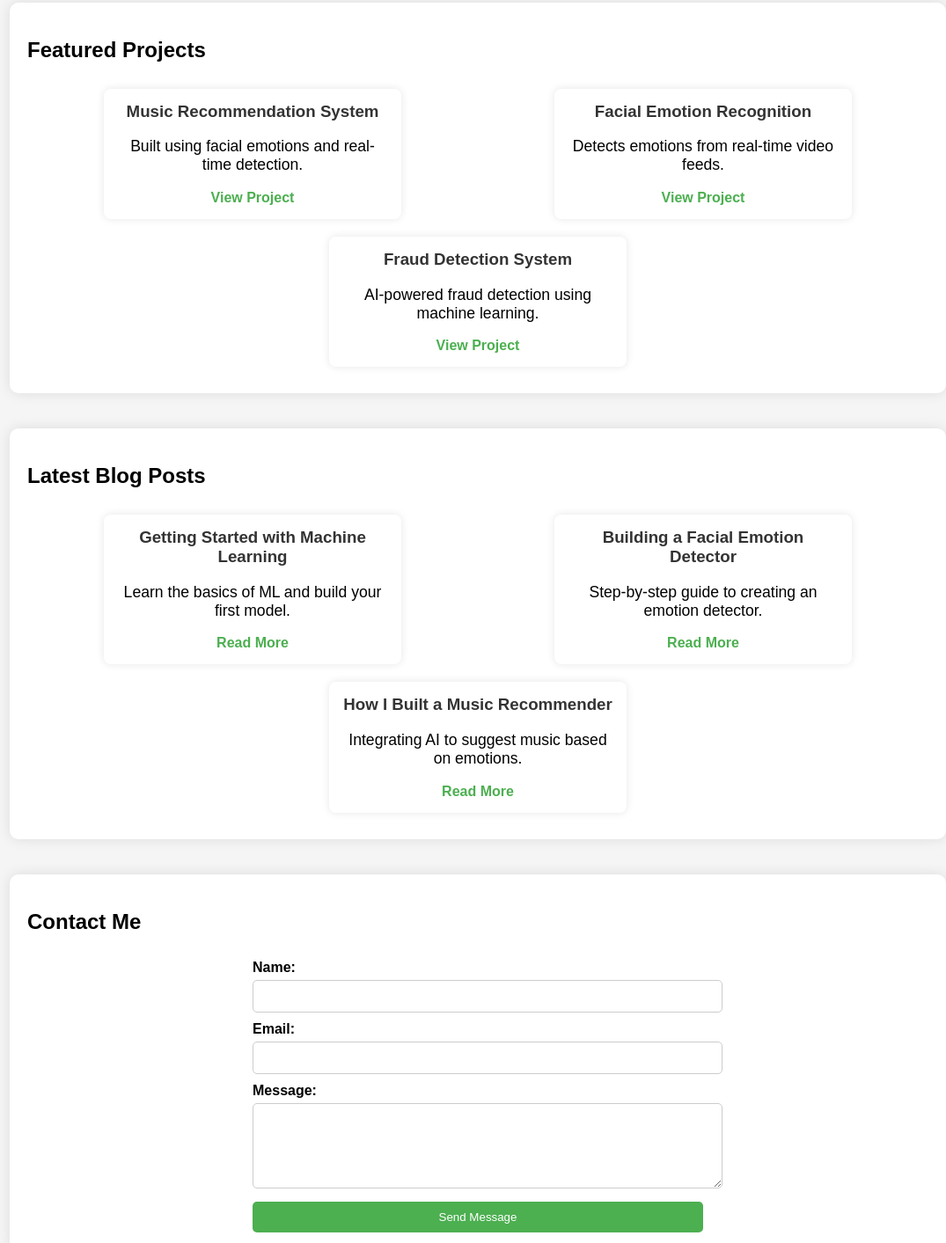
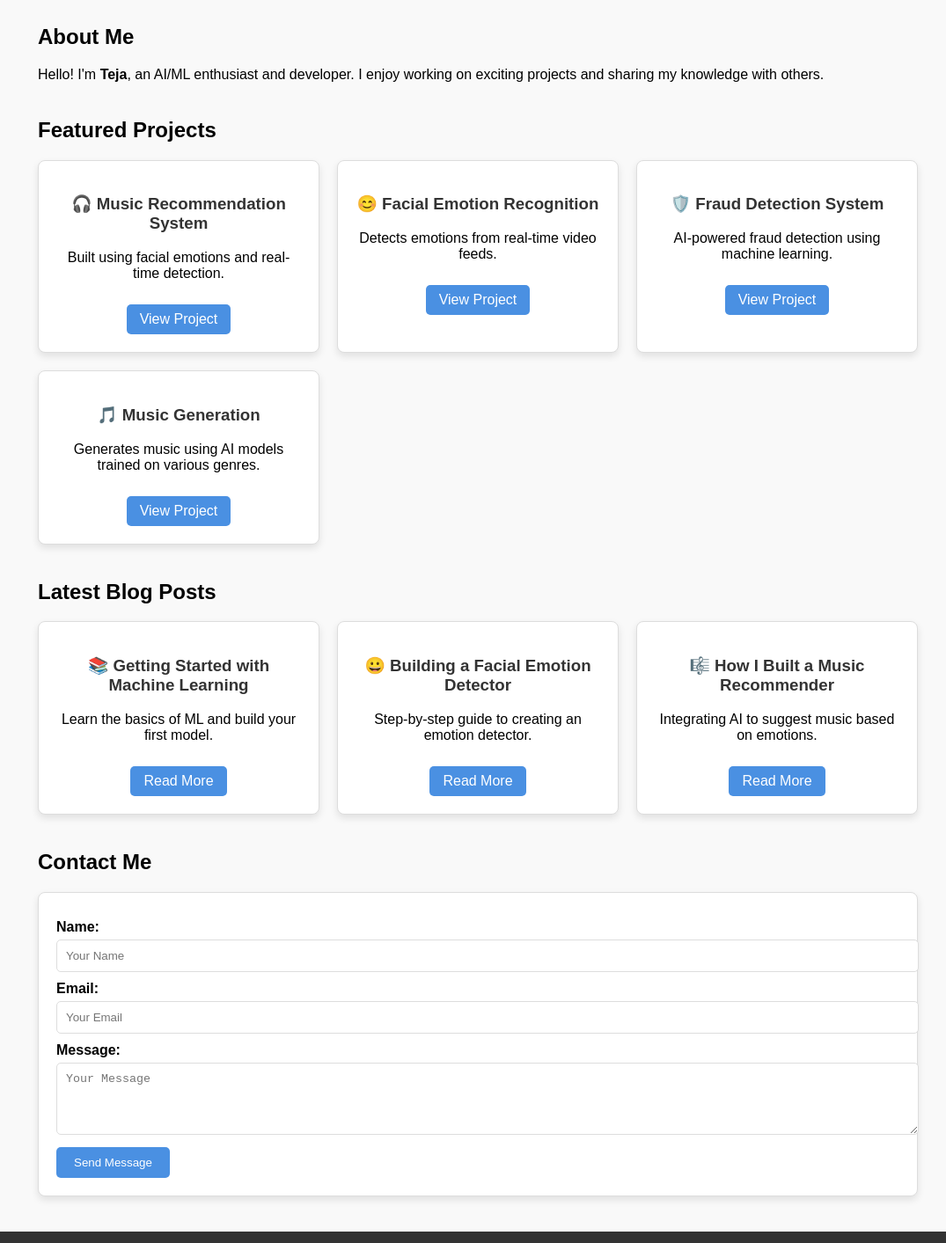
Before and after one commit to teja2704/teja2704.github.io, a plain HTML site: page index.html in a window 1280 px wide. Shown: the part 166-1579 px from the top of the page at 88% size, without its empty margins (97-1172 px from the left). Drawn offline with Linux system fonts and the light colour scheme.

Commit message:
Fixed security issue with rel='noopener'

```diff
--- a/index.html
+++ b/index.html
@@ -1,10 +1,10 @@
 <!DOCTYPE html>
 <html lang="en">
 <head>
-    <meta charset="UTF-8">
-    <meta name="viewport" content="width=device-width, initial-scale=1.0">
+    <meta charset="UTF-8" />
+    <meta name="viewport" content="width=device-width, initial-scale=1.0" />
     <title>Teja's Blog</title>
-    <link rel="stylesheet" href="style.css">
+    <link rel="stylesheet" href="style.css" />
 </head>
 <body>
     <header>
@@ -12,66 +12,74 @@
         <p>Sharing my journey in AI, ML, and beyond!</p>
     </header>
 
-    <!-- Projects Showcase -->
-    <section>
+    <section id="about">
+        <h2>About Me</h2>
+        <p>
+            Hello! I'm <strong>Teja</strong>, an AI/ML enthusiast and developer. I enjoy working on exciting projects and sharing my knowledge with others.
+        </p>
+    </section>
+
+    <!-- Featured Projects Section -->
+    <section id="projects">
         <h2>Featured Projects</h2>
-        <div class="projects-container">
-            <div class="project-card">
-                <h3>Music Recommendation System</h3>
+        <div class="project-container">
+            <div class="project">
+                <h3>🎧 Music Recommendation System</h3>
                 <p>Built using facial emotions and real-time detection.</p>
-                <a href="#">View Project</a>
+                <a href="https://github.com/teja2704/music-recommendation-system" target="_blank" rel="noopener">View Project</a>
             </div>
-
-            <div class="project-card">
-                <h3>Facial Emotion Recognition</h3>
+            <div class="project">
+                <h3>😊 Facial Emotion Recognition</h3>
                 <p>Detects emotions from real-time video feeds.</p>
-                <a href="#">View Project</a>
+                <a href="https://github.com/teja2704/Hand-Written" target="_blank" rel="noopener">View Project</a>
             </div>
-
-            <div class="project-card">
-                <h3>Fraud Detection System</h3>
+            <div class="project">
+                <h3>🛡️ Fraud Detection System</h3>
                 <p>AI-powered fraud detection using machine learning.</p>
-                <a href="#">View Project</a>
+                <a href="https://github.com/teja2704/Hand-Gesture" target="_blank" rel="noopener">View Project</a>
+            </div>
+            <div class="project">
+                <h3>🎵 Music Generation</h3>
+                <p>Generates music using AI models trained on various genres.</p>
+                <a href="https://github.com/teja2704/music-generation" target="_blank" rel="noopener">View Project</a>
             </div>
         </div>
     </section>
 
-    <!-- Blog Posts -->
-    <section>
+    <!-- Blog Section -->
+    <section id="blog">
         <h2>Latest Blog Posts</h2>
-        <div class="blog-posts">
-            <div class="post">
-                <h3>Getting Started with Machine Learning</h3>
+        <div class="blog-container">
+            <div class="blog-post">
+                <h3>📚 Getting Started with Machine Learning</h3>
                 <p>Learn the basics of ML and build your first model.</p>
                 <a href="#">Read More</a>
             </div>
-
-            <div class="post">
-                <h3>Building a Facial Emotion Detector</h3>
+            <div class="blog-post">
+                <h3>😀 Building a Facial Emotion Detector</h3>
                 <p>Step-by-step guide to creating an emotion detector.</p>
                 <a href="#">Read More</a>
             </div>
-
-            <div class="post">
-                <h3>How I Built a Music Recommender</h3>
+            <div class="blog-post">
+                <h3>🎼 How I Built a Music Recommender</h3>
                 <p>Integrating AI to suggest music based on emotions.</p>
                 <a href="#">Read More</a>
             </div>
         </div>
     </section>
 
-    <!-- Contact Form -->
-    <section>
+    <!-- Contact Form Section -->
+    <section id="contact">
         <h2>Contact Me</h2>
-        <form id="contact-form">
+        <form action="#" method="post">
             <label for="name">Name:</label>
-            <input type="text" id="name" name="name" required>
+            <input type="text" id="name" name="name" placeholder="Your Name" required />
 
             <label for="email">Email:</label>
-            <input type="email" id="email" name="email" required>
+            <input type="email" id="email" name="email" placeholder="Your Email" required />
 
             <label for="message">Message:</label>
-            <textarea id="message" name="message" rows="5" required></textarea>
+            <textarea id="message" name="message" placeholder="Your Message" rows="4" required></textarea>
 
             <button type="submit">Send Message</button>
         </form>
--- a/style.css
+++ b/style.css
@@ -1,111 +1,100 @@
-/* General Styling */
+/* General Styles */
 body {
     font-family: Arial, sans-serif;
+    background-color: #f9f9f9;
     margin: 0;
     padding: 0;
-    background-color: #f5f5f5;
 }
 
+/* Header Styles */
 header {
-    background-color: #4CAF50;
-    color: white;
+    background-color: #4a90e2;
+    color: #fff;
     text-align: center;
     padding: 20px 0;
 }
 
-h1 {
-    margin: 0;
-    font-size: 2.5em;
+/* Section Styles */
+section {
+    margin: 40px auto;
+    width: 80%;
+    max-width: 1000px;
 }
 
-p {
-    margin-top: 5px;
-    font-size: 1.1em;
+/* Project and Blog Containers */
+.project-container,
+.blog-container {
+    display: grid;
+    grid-template-columns: repeat(auto-fit, minmax(280px, 1fr));
+    gap: 20px;
 }
 
-/* Section Styling */
-section {
-    width: 80%;
-    margin: 40px auto;
+/* Project and Blog Cards */
+.project,
+.blog-post {
+    background-color: #fff;
+    border: 1px solid #ddd;
     padding: 20px;
-    background-color: white;
-    border-radius: 10px;
-    box-shadow: 0 0 15px rgba(0, 0, 0, 0.1);
-}
-
-/* Projects and Blog Styles */
-.projects-container, .blog-posts {
-    display: flex;
-    justify-content: space-around;
-    flex-wrap: wrap;
-    margin-top: 20px;
-}
-
-.project-card, .post {
-    background-color: #fff;
-    width: 30%;
-    padding: 15px;
-    margin: 10px;
     border-radius: 8px;
-    box-shadow: 0 0 10px rgba(0, 0, 0, 0.1);
+    box-shadow: 0 4px 8px rgba(0, 0, 0, 0.1);
     text-align: center;
 }
 
-.project-card h3, .post h3 {
-    margin-top: 0;
+.project h3,
+.blog-post h3 {
     color: #333;
 }
 
-.project-card a, .post a {
-    color: #4CAF50;
+.project a,
+.blog-post a {
+    display: inline-block;
+    margin-top: 10px;
+    padding: 8px 15px;
+    background-color: #4a90e2;
+    color: #fff;
     text-decoration: none;
-    font-weight: bold;
+    border-radius: 5px;
 }
 
-.project-card a:hover, .post a:hover {
-    text-decoration: underline;
-}
-
-/* Contact Form Styling */
+/* Contact Form Styles */
 form {
-    display: flex;
-    flex-direction: column;
-    width: 50%;
-    margin: 0 auto;
+    background-color: #fff;
+    padding: 20px;
+    border: 1px solid #ddd;
+    border-radius: 8px;
+    box-shadow: 0 4px 8px rgba(0, 0, 0, 0.1);
 }
 
 label {
+    display: block;
     margin-top: 10px;
     font-weight: bold;
 }
 
-input, textarea {
+input,
+textarea {
+    width: 100%;
     padding: 10px;
     margin-top: 5px;
+    border: 1px solid #ddd;
     border-radius: 5px;
-    border: 1px solid #ccc;
-    width: 100%;
 }
 
 button {
-    margin-top: 15px;
+    margin-top: 10px;
     padding: 10px 20px;
-    background-color: #4CAF50;
-    color: white;
+    background-color: #4a90e2;
+    color: #fff;
     border: none;
     border-radius: 5px;
     cursor: pointer;
 }
 
-button:hover {
-    background-color: #45a049;
-}
-
-/* Footer Styling */
+/* Footer Styles */
 footer {
+    background-color: #333;
+    color: #fff;
     text-align: center;
-    padding: 15px;
-    background-color: #333;
-    color: white;
+    padding: 10px 0;
     margin-top: 20px;
 }
```
